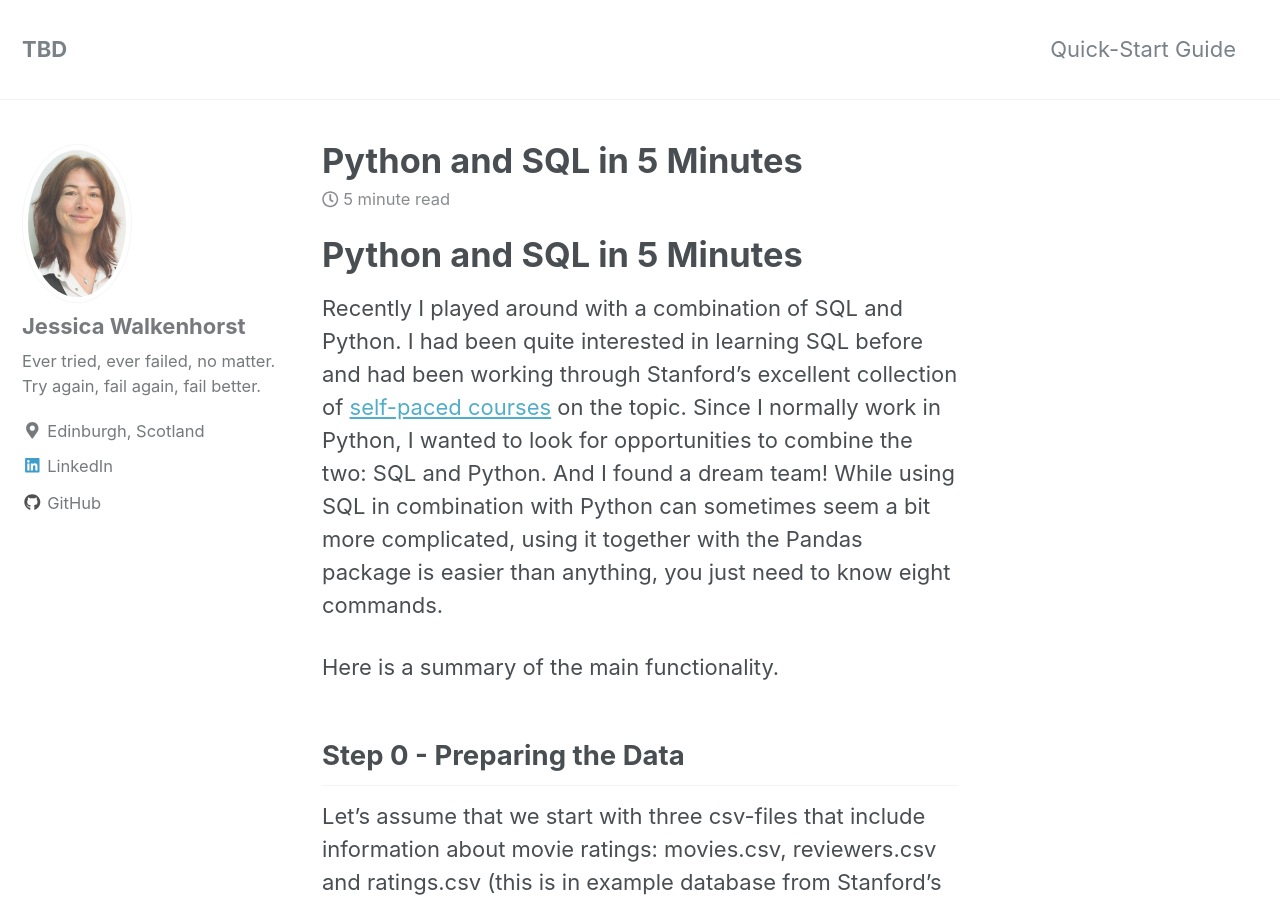
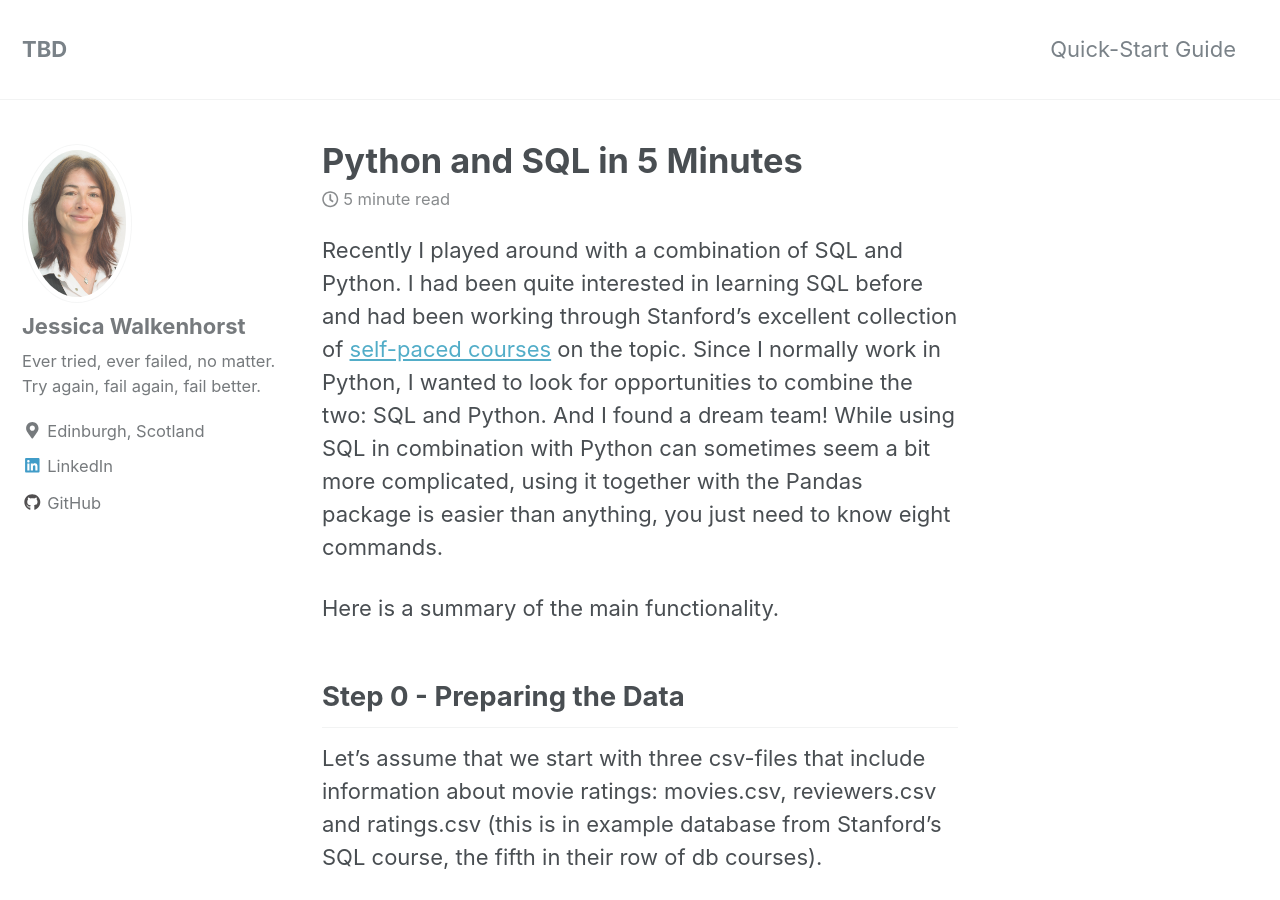
Before and after one commit to walkenho/walkenho.github.io, a Jekyll site: the page built from _posts/2016-11-02-python-and-sql-in-5-minutes.md, in a window 1280 px wide and 900 px high. Built offline with Jekyll 4.4.1, drawn with Linux system fonts in a browser that asks for light colours; nearby versions of some CDN libraries.

Commit message:
Deleting double title.

```diff
--- a/_posts/2016-11-02-python-and-sql-in-5-minutes.md
+++ b/_posts/2016-11-02-python-and-sql-in-5-minutes.md
@@ -6,9 +6,6 @@ tags:
   - sql
 excerpt: An introduction to combining Python with SQL
 ---
-
-
-# Python and SQL in 5 Minutes
 
 Recently I played around with a combination of SQL and Python. I had been quite interested in learning SQL before and
 had been working through Stanford's excellent collection of
```
